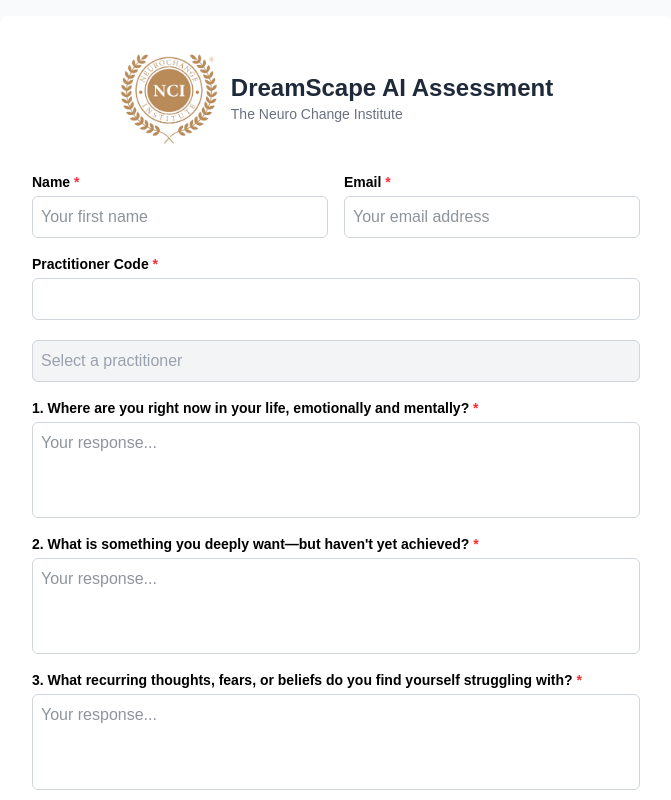
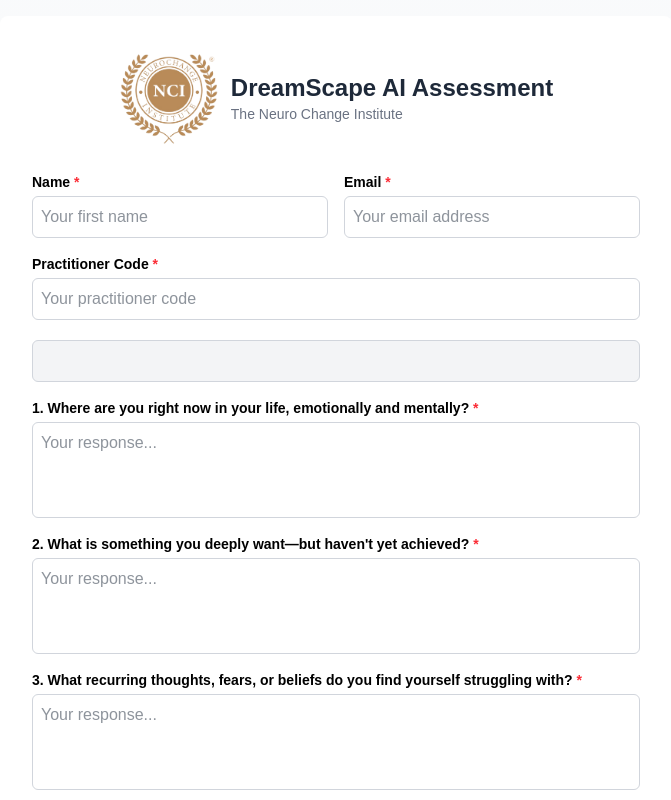
Before and after one commit to msitabheer20/AI-pdf-generator, a Next.js app: page / in a window 1280 px wide. Shown: the top 800 px of the page, without its empty margins (304-975 px from the left). Built offline with nearby package versions, Linux system fonts and the light colour scheme; what @react-pdf/renderer would draw is missing.

Commit message:
change the code structure for the form frontend

```diff
--- a/app/page.tsx
+++ b/app/page.tsx
@@ -339,6 +339,7 @@
                   <input
                     type="text"
                     id="practitionerCode"
+                    placeholder="Your practitioner code"
                     disabled={practitioners.length === 0}
                     aria-invalid={errors.practitionerCode ? "true" : "false"}
                     aria-describedby={errors.practitionerCode ? "practitionerCode-error" : undefined}
@@ -368,7 +369,7 @@
                     {...field}
                     disabled={true}
                   >
-                    <option value="">Select a practitioner</option>
+                    <option value=""></option>
                     {practitioners.map((practitioner) => (
                       <option key={practitioner.email} value={practitioner.email}>
                         {practitioner.label}
```
